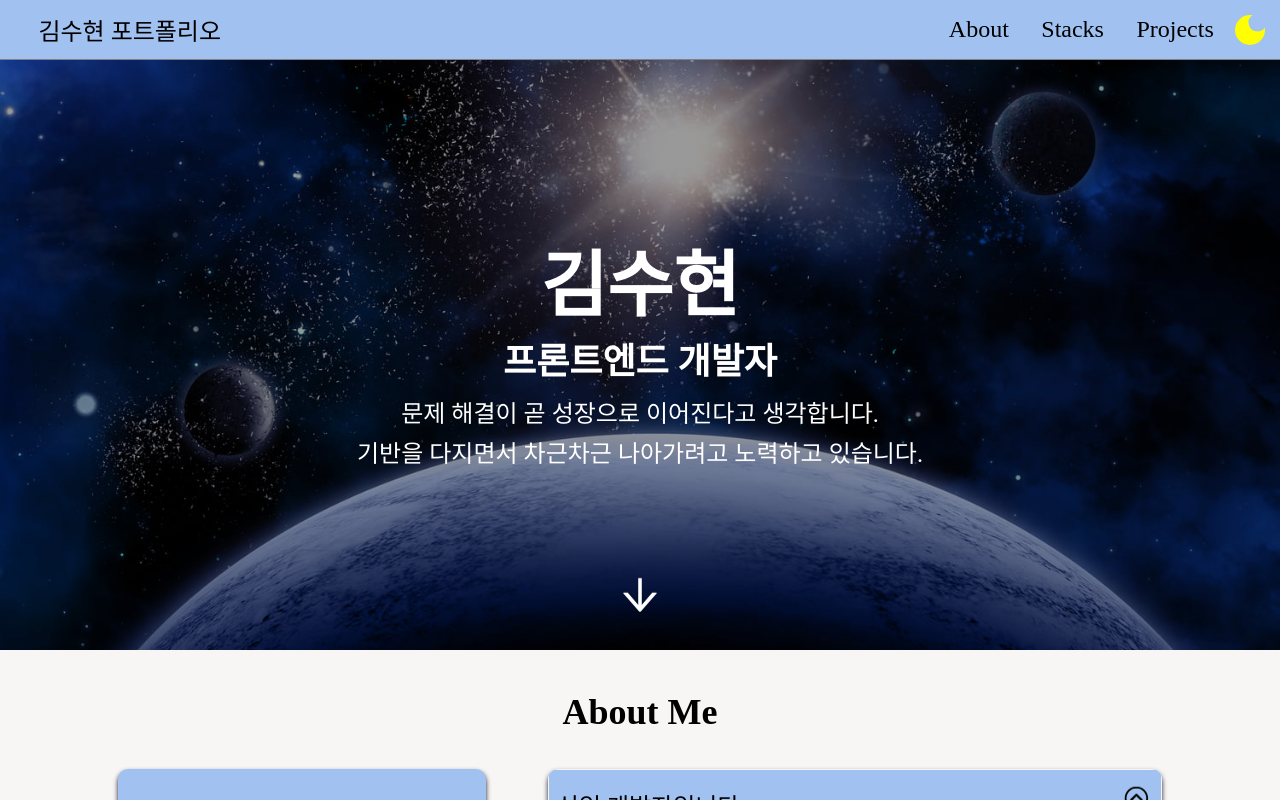
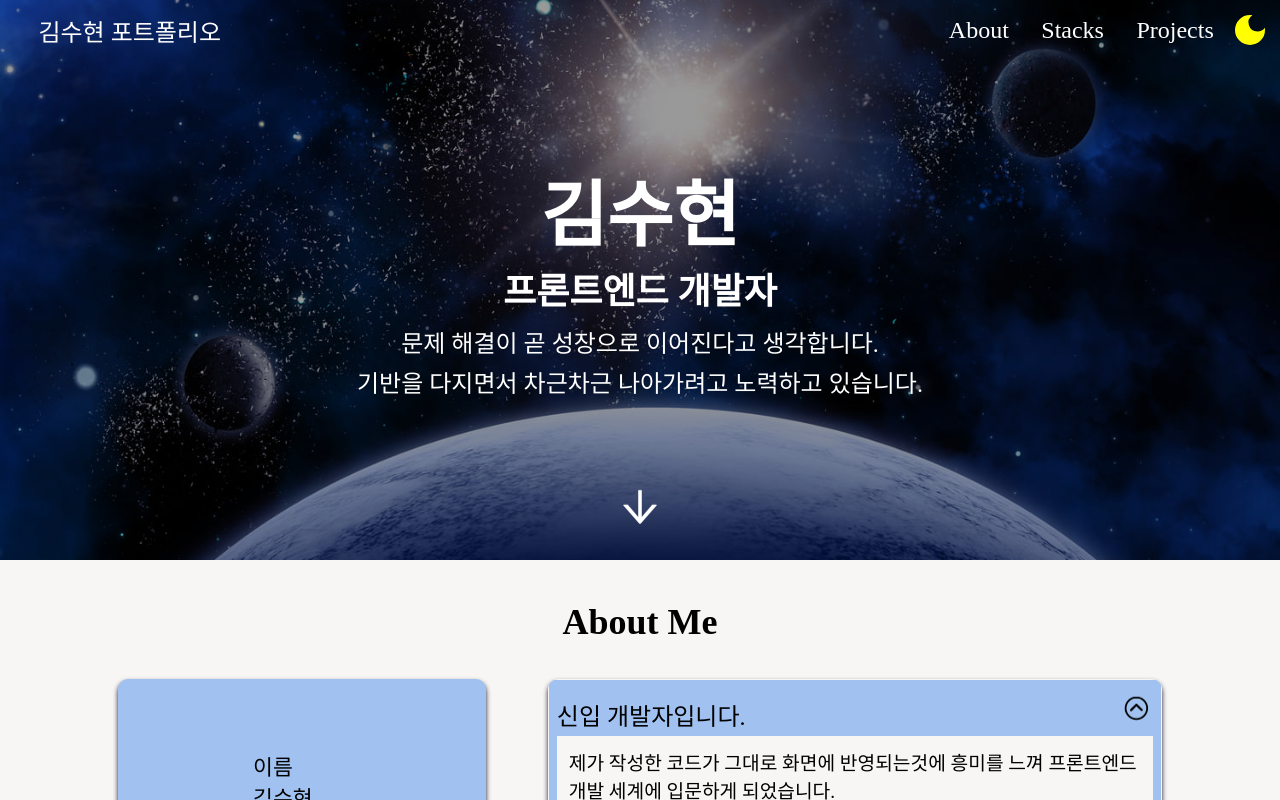
Before and after one commit to kimsh322/portfolio-react, a React (Vite) app: page / in a window 1280 px wide. Shown: the top 800 px of the page. Built offline with nearby package versions, Linux system fonts and the light colour scheme; some icons are missing; a web font is replaced by a local one.

Commit message:
Feat : 스크롤 다운시 헤더 색 바뀌는 기능 추가

```diff
--- a/src/App.tsx
+++ b/src/App.tsx
@@ -6,12 +6,19 @@ import styled from "styled-components";
 import GlobalStyle from "./styles/GlobalStyle";
 import Footer from "./Footer";
 import Intro from "./pages/Intro";
+import { useEffect, useState } from "react";
+import { handleHeaderColor } from "./util/handleHeaderColor";
 
 function App() {
+  const [isHeaderColor, setIsHeaderColor] = useState(false);
+  useEffect(() => {
+    window.addEventListener("scroll", () => handleHeaderColor(setIsHeaderColor));
+  }, []);
+
   return (
     <AppContainer>
       <GlobalStyle />
-      <Header />
+      <Header isHeaderColor={isHeaderColor} />
       <Intro />
       <About />
       <Stacks />
@@ -30,6 +37,5 @@ const AppContainer = styled.div`
   position: relative;
   width: 100%;
   background-color: var(--background-color);
-  margin-top: 50px;
   color: var(--font-color1);
 `;
--- a/src/Header.tsx
+++ b/src/Header.tsx
@@ -2,7 +2,11 @@ import styled from "styled-components";
 import { useState, useEffect } from "react";
 import { MdDarkMode, MdLightMode } from "react-icons/md";
 
-const NavBar = () => {
+interface Props {
+  isHeaderColor: boolean;
+}
+
+const NavBar = ({ isHeaderColor }: Props) => {
   const [mode, setMode] = useState<"dark" | "light">("light");
 
   // 로컬스토리지에 있는 모드 불러오기
@@ -29,7 +33,7 @@ const NavBar = () => {
   };
 
   return (
-    <NavBarContainer>
+    <NavBarContainer isHeaderColor={isHeaderColor}>
       <span className="nickname">김수현 포트폴리오</span>
       <div className="link-container">
         <button className="contents">About</button>
@@ -45,7 +49,7 @@ const NavBar = () => {
 
 export default NavBar;
 
-const NavBarContainer = styled.div`
+const NavBarContainer = styled.div<Props>`
   display: flex;
   justify-content: right;
   align-items: center;
@@ -54,14 +58,14 @@ const NavBarContainer = styled.div`
   left: 0;
   width: 100%;
   height: 60px;
-  background-color: var(--header-color);
+  background-color: ${({ isHeaderColor }) =>
+    isHeaderColor ? "var(--header-color)" : "transparent"};
   z-index: 10;
-  border-bottom: 1px solid gray;
   font-family: "GmarketSansBold";
   .nickname {
     position: absolute;
     left: 3%;
-    color: var(--font-color1);
+    color: ${({ isHeaderColor }) => (isHeaderColor ? "var(--font-color1)" : "white")};
   }
   .link-container {
     display: flex;
@@ -74,11 +78,12 @@ const NavBarContainer = styled.div`
     align-items: center;
     margin: 0 2%;
     height: 100%;
-    background-color: var(--header-color);
+    background-color: ${({ isHeaderColor }) =>
+      isHeaderColor ? "var(--header-color)" : "transparent"};
     border: none;
     font-size: 1em;
     text-decoration: none;
-    color: var(--font-color1);
+    color: ${({ isHeaderColor }) => (isHeaderColor ? "var(--font-color1)" : "white")};
     cursor: pointer;
   }
   .active {
@@ -96,10 +101,8 @@ const NavBarContainer = styled.div`
     margin-right: 10px;
     border: none;
     font-size: 40px;
-    background-color: var(--header-color);
+    background-color: ${({ isHeaderColor }) =>
+      isHeaderColor ? "var(--header-color)" : "transparent"};
     color: yellow;
-    &:hover {
-      background-color: var(--header-color);
-    }
   }
 `;
--- a/src/pages/Intro.tsx
+++ b/src/pages/Intro.tsx
@@ -23,9 +23,10 @@ const IntroContainer = styled.div`
   align-items: center;
   position: relative;
   width: 100%;
-  height: 600px;
+  height: 70vh;
   background-image: url(${spaceImg});
-  background-size: cover;
+  background-size: 100% 150%;
+  background-repeat: no-repeat;
   background-position: 0 -100px;
   color: white;
   .title {
--- /dev/null
+++ b/src/util/handleHeaderColor.ts
@@ -0,0 +1,15 @@
+export const handleHeaderColor = (
+  setIsHeaderColor: React.Dispatch<React.SetStateAction<boolean>>
+) => {
+  let scheduledAnimationFrame = false;
+  let lastScrollY = window.scrollY;
+
+  if (scheduledAnimationFrame) return;
+
+  scheduledAnimationFrame = true;
+  requestAnimationFrame(() => {
+    if (lastScrollY > 300) setIsHeaderColor(true);
+    else setIsHeaderColor(false);
+    scheduledAnimationFrame = false;
+  });
+};
```
